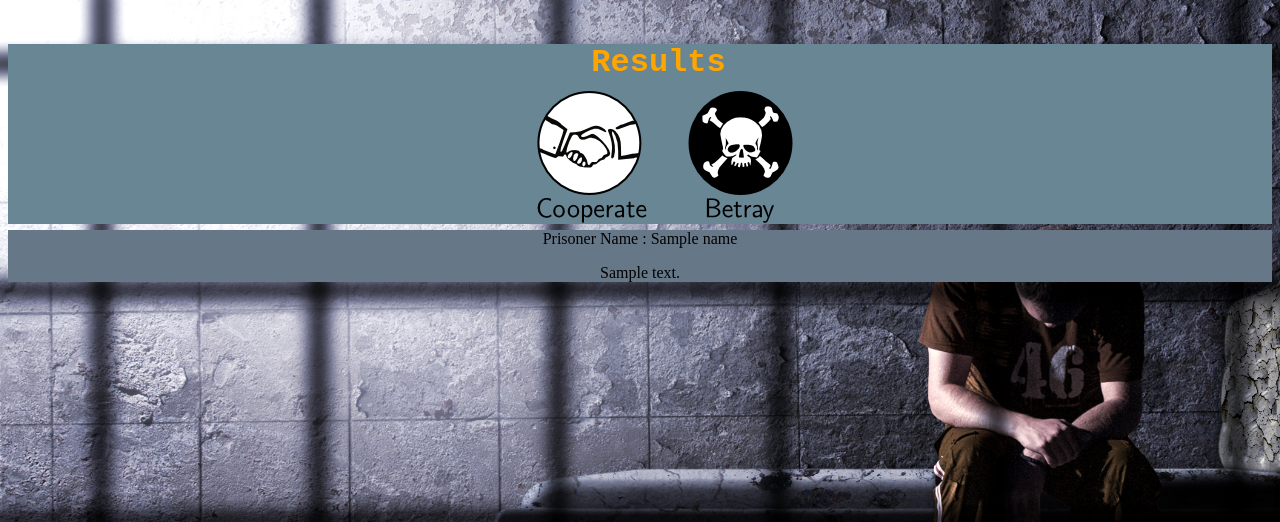
After one commit to TheCoreMan/Prisoners-dilemma, a Django app: template web/prisoner/game/templates/game/results.html in a window 1280 px wide. The commit adds this page. Shown: the top 522 px of the page. Run offline with Django 3.2, Linux system fonts and the light colour scheme; the template is opened without the code that fills it: most values are stand-ins (such as "Sample title", 1, 10 or a date in 2020).

Commit message:
Added results page
Form submission works. The form's content is sent to the results page
which only displays it for now.

```diff
--- a/web/prisoner/game/static/prisoner/style.css
+++ b/web/prisoner/game/static/prisoner/style.css
@@ -21,6 +21,20 @@
     background-color:none;
     background-repeat: no-repeat;
     margin: 44px 0px 0px 37px;
+}
+
+#results {
+    width: 100%;
+    background-color: #667788;
+    margin: 6 auto;
+    top: 0;
+    left: 0;
+    text-align: center;
+    text-color: orange;
+    text-align: center;
+    font-family: "Courier New"
+    z-index: 10000;
+    position: relative;
 }
 
 h1 {
--- a/web/prisoner/game/templates/game/index.html
+++ b/web/prisoner/game/templates/game/index.html
@@ -10,7 +10,8 @@
 </div>
 <div id="game">
     <div id="game_form">
-        <form action="" method="post" class="dark-matter">
+        <form action="{% url 'game:results' %}" method="post" class="dark-matter">
+            {% csrf_token %}
             <h1>
                 Prisoner #1 strategy
                 <span>Please enter your prisoner's strategy in Python.</span>
@@ -33,7 +34,7 @@
                 </label>
                 <label>
                     <span>&nbsp;</span>
-                    <input type="button" class="button" value="Send">
+                    <input type="submit" class="button" value="Send">
                 </label>
             </p>
         </form>
--- /dev/null
+++ b/web/prisoner/game/templates/game/results.html
@@ -0,0 +1,22 @@
+{% load staticfiles %}
+
+<link rel="stylesheet" type="text/css" href="{% static 'prisoner/style.css' %}" />
+
+<div id="headerwrapper">
+    <div id="header">
+        <h1>Results</h1>
+        <div id="logo"></div>
+    </div>
+</div>
+<div id="results">
+    <label>
+        <span>Prisoner Name : {{ name }}</span>
+    </label>
+    <label>
+        <span>
+            <p>
+                {{ strategy_text }}
+            </p>
+        </span>
+    </label>
+</div>
--- a/web/prisoner/game/urls.py
+++ b/web/prisoner/game/urls.py
@@ -4,4 +4,5 @@ from . import views
 
 urlpatterns = patterns('',
     url(r'^$', views.index, name='index'),
+    url(r'^results$', views.results, name='results'),
 )
--- a/web/prisoner/game/views.py
+++ b/web/prisoner/game/views.py
@@ -4,3 +4,8 @@ from django.shortcuts import render
 def index(request):
     context = {'text': "Welcome to the prisoner game."}
     return render(request, 'game/index.html', context)
+
+
+def results(request):
+    context = {'name': request.POST['name'], 'strategy_text': request.POST['strategy']}
+    return render(request, 'game/results.html', context)
--- a/web/prisoner/prisoner/urls.py
+++ b/web/prisoner/prisoner/urls.py
@@ -4,6 +4,6 @@ from django.conf.urls import patterns, include, url
 from django.contrib import admin
 
 urlpatterns = patterns('',
-    url(r'^', include('game.urls')),
+    url(r'^', include('game.urls', namespace="game")),
     url(r'^admin/', include(admin.site.urls)),
 )
```
